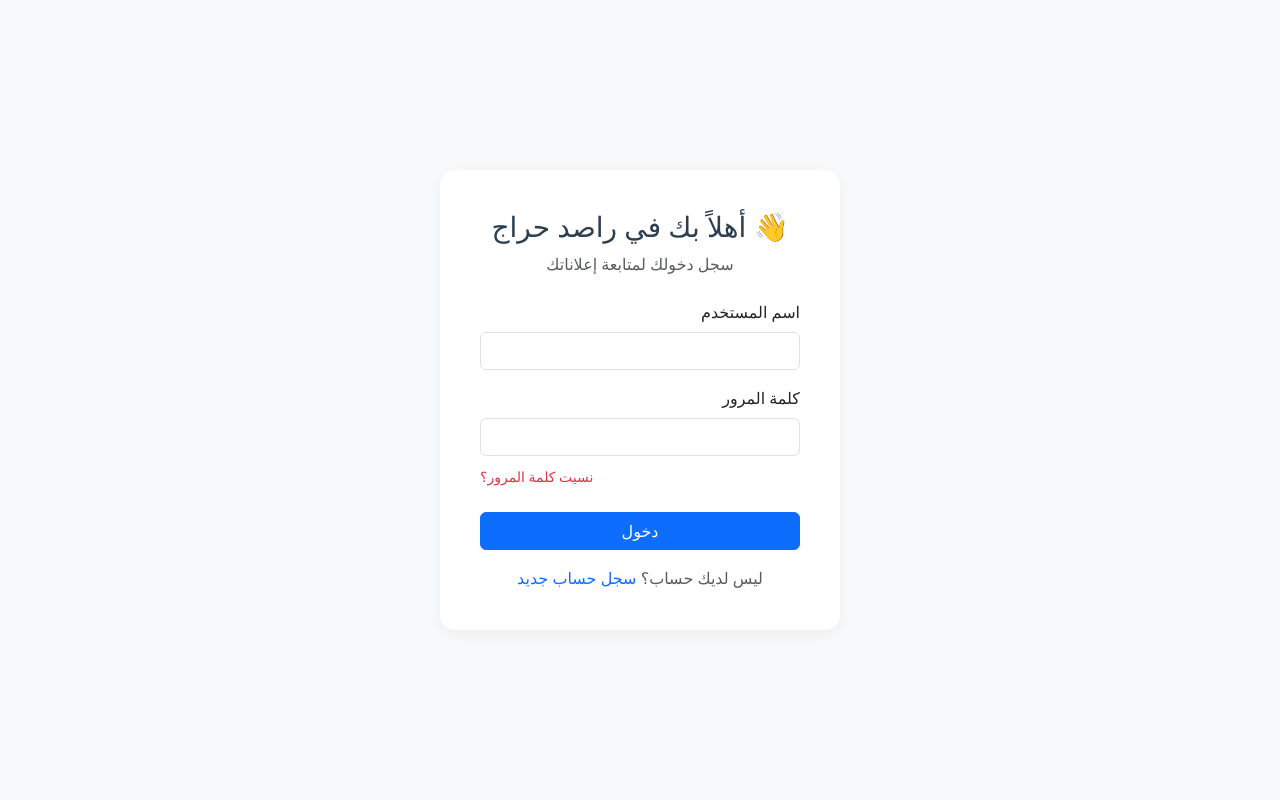
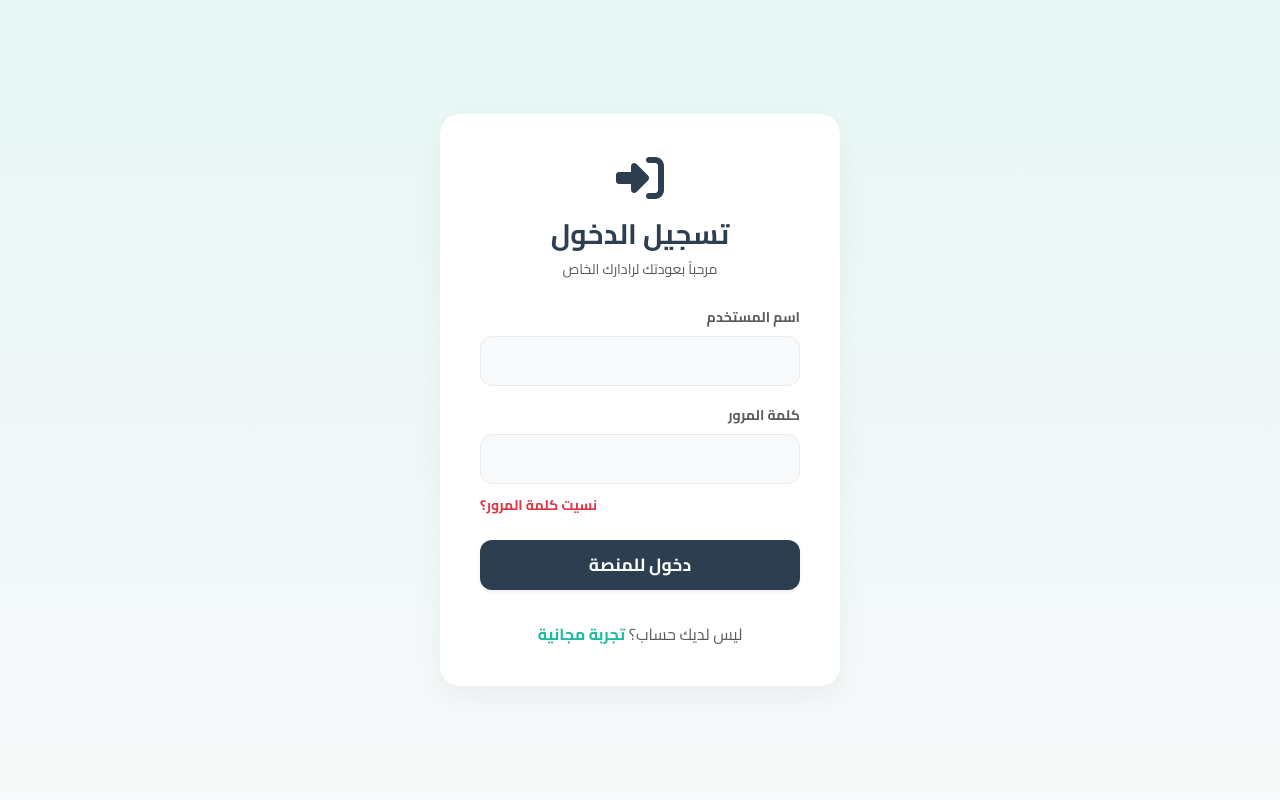
Before and after one commit to turky4500/haraj-saas, a Python web app: template templates/login.html in a window 1280 px wide. Run offline with Jinja, Linux system fonts and the light colour scheme; the template is opened without the code that fills it, so the values that code supplies are empty.

Commit message:
Update login.html

```diff
--- a/templates/login.html
+++ b/templates/login.html
@@ -3,20 +3,71 @@
 <head>
     <meta charset="UTF-8">
     <title>تسجيل الدخول - راصد حراج</title>
+    <link href="https://fonts.googleapis.com/css2?family=Cairo:wght@400;600;700&display=swap" rel="stylesheet">
     <link href="https://cdn.jsdelivr.net/npm/bootstrap@5.3.0/dist/css/bootstrap.rtl.min.css" rel="stylesheet">
-    <style> body { background-color: #f8f9fa; display: flex; align-items: center; justify-content: center; height: 100vh; } .auth-card { background: white; padding: 2.5rem; border-radius: 15px; box-shadow: 0 4px 15px rgba(0,0,0,0.05); width: 100%; max-width: 400px; } </style>
+    <link rel="stylesheet" href="https://cdnjs.cloudflare.com/ajax/libs/font-awesome/6.4.0/css/all.min.css">
+    <style>
+        body { font-family: 'Cairo', sans-serif; background: linear-gradient(180deg, #e6f7f4 0%, #f8f9fa 100%); display: flex; align-items: center; justify-content: center; min-height: 100vh; }
+        .auth-card { background: white; padding: 2.5rem; border-radius: 20px; box-shadow: 0 10px 30px rgba(0,0,0,0.05); width: 100%; max-width: 400px; position: relative; overflow: hidden; }
+        .form-control { border-radius: 12px; padding: 12px; background-color: #f8f9fa; border: 1px solid #e9ecef; }
+        .form-control:focus { border-color: #1abc9c; box-shadow: 0 0 0 0.25rem rgba(26, 188, 156, 0.25); }
+        .btn-primary { background-color: #2c3e50; border: none; border-radius: 12px; padding: 12px; font-weight: 700; font-size: 1.1rem; }
+        .btn-primary:hover { background-color: #1a252f; }
+
+        #loader-overlay {
+            display: none; position: absolute; top: 0; left: 0; width: 100%; height: 100%;
+            background: rgba(255, 255, 255, 0.9); z-index: 10;
+            flex-direction: column; align-items: center; justify-content: center; text-align: center;
+        }
+        .spinner { border: 4px solid rgba(44, 62, 80, 0.2); border-top: 4px solid #2c3e50; border-radius: 50%; width: 50px; height: 50px; animation: spin 1s linear infinite; }
+        @keyframes spin { 0% { transform: rotate(0deg); } 100% { transform: rotate(360deg); } }
+    </style>
 </head>
 <body>
     <div class="auth-card">
-        <div class="text-center mb-4"><h3 style="color: #2c3e50;">👋 أهلاً بك في راصد حراج</h3><p class="text-muted">سجل دخولك لمتابعة إعلاناتك</p></div>
-        {% with messages = get_flashed_messages(with_categories=true) %}{% if messages %}{% for category, message in messages %}<div class="alert alert-{{ category }} alert-dismissible">{{ message }}</div>{% endfor %}{% endif %}{% endwith %}
-        <form method="POST" action="/login">
-            <div class="mb-3"><label class="form-label">اسم المستخدم</label><input type="text" name="username" class="form-control" required></div>
-            <div class="mb-2"><label class="form-label">كلمة المرور</label><input type="password" name="password" class="form-control" required></div>
-            <div class="text-end mb-4"><a href="/forgot_password" class="text-decoration-none small text-danger">نسيت كلمة المرور؟</a></div>
-            <button type="submit" class="btn btn-primary w-100 mb-3">دخول</button>
+        <div id="loader-overlay">
+            <div class="spinner mb-3"></div>
+            <h5 class="fw-bold" style="color: #2c3e50;">جاري الدخول...</h5>
+        </div>
+
+        <div class="text-center mb-4">
+            <i class="fas fa-sign-in-alt fa-3x mb-3" style="color: #2c3e50;"></i>
+            <h3 class="fw-bold" style="color: #2c3e50;">تسجيل الدخول</h3>
+            <p class="text-muted small">مرحباً بعودتك لرادارك الخاص</p>
+        </div>
+
+        {% with messages = get_flashed_messages(with_categories=true) %}
+            {% if messages %}
+                {% for category, message in messages %}
+                    <div class="alert alert-{{ category }} rounded-3 small fw-bold">{{ message }}</div>
+                {% endfor %}
+            {% endif %}
+        {% endwith %}
+
+        <form method="POST" action="/login" id="loginForm">
+            <div class="mb-3">
+                <label class="form-label fw-bold small text-muted">اسم المستخدم</label>
+                <input type="text" name="username" class="form-control" required>
+            </div>
+            <div class="mb-2">
+                <label class="form-label fw-bold small text-muted">كلمة المرور</label>
+                <input type="password" name="password" class="form-control" required>
+            </div>
+            <div class="text-end mb-4">
+                <a href="/forgot_password" class="text-decoration-none small text-danger fw-bold">نسيت كلمة المرور؟</a>
+            </div>
+            <button type="submit" class="btn btn-primary w-100 mb-3 shadow-sm">دخول للمنصة</button>
         </form>
-        <div class="text-center"><span class="text-muted">ليس لديك حساب؟</span> <a href="/register" class="text-decoration-none">سجل حساب جديد</a></div>
+        <div class="text-center mt-3">
+            <span class="text-muted">ليس لديك حساب؟</span>
+            <a href="/register" class="text-decoration-none fw-bold" style="color: #1abc9c;">تجربة مجانية</a>
+        </div>
     </div>
+
+    <script>
+        document.getElementById('loginForm').addEventListener('submit', function() {
+            document.getElementById('loader-overlay').style.display = 'flex';
+        });
+    </script>
 </body>
 </html>
```
